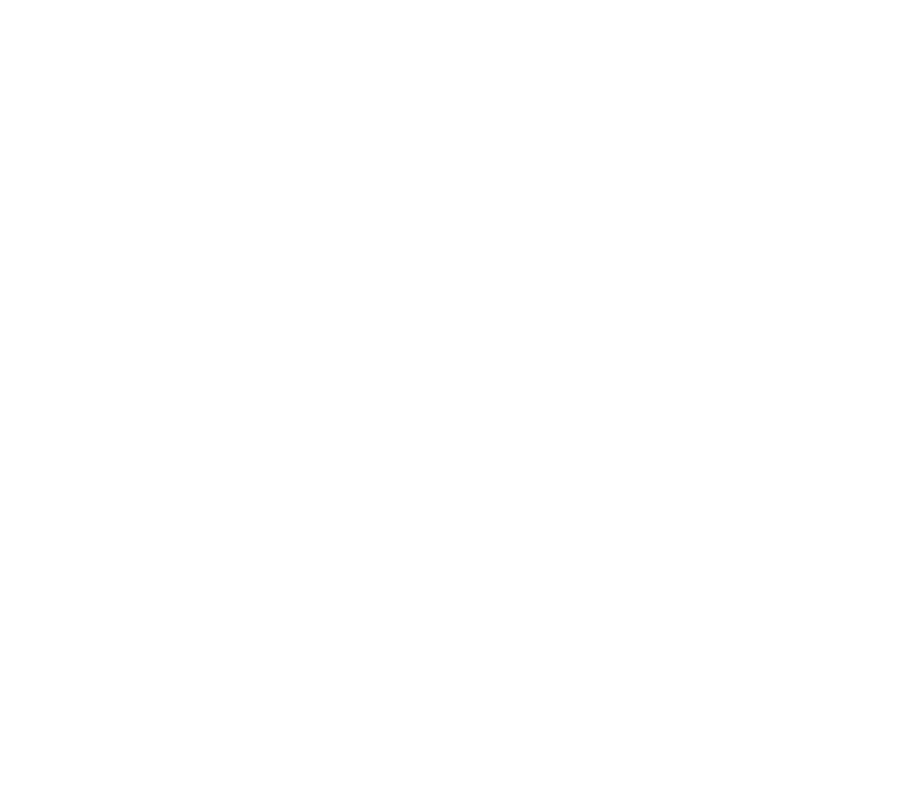
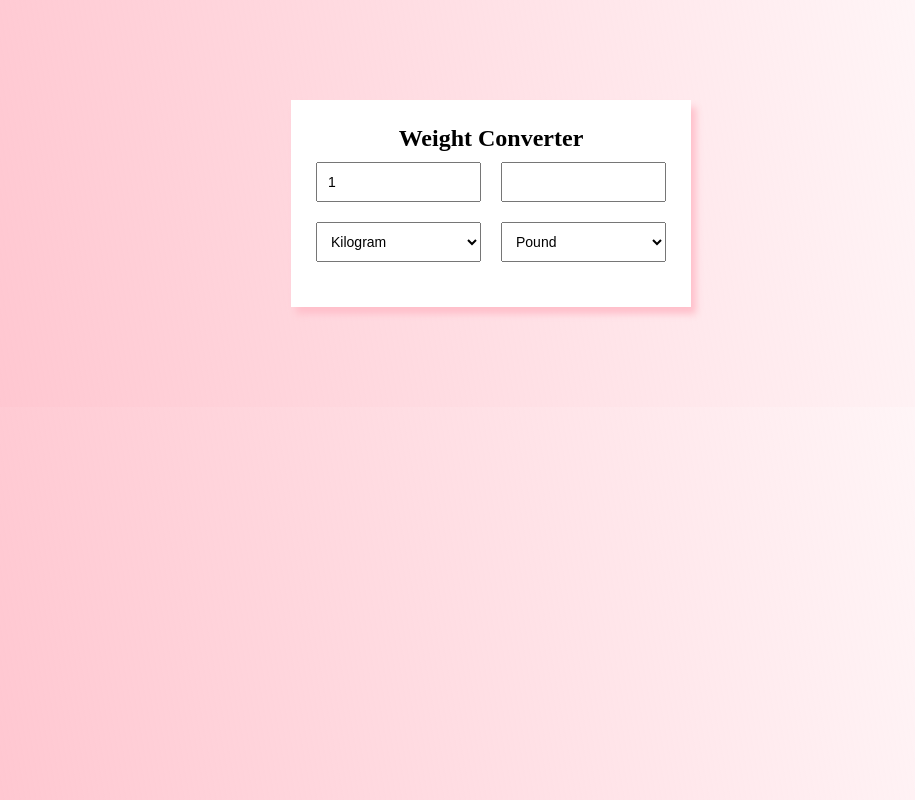
Before and after one commit to sanjidasarwar/jsProjects, a plain HTML site: page weightConverter/index.html in a window 1280 px wide. Shown: the whole page, without its empty margins (149-1064 px from the left). Drawn offline with Linux system fonts and the light colour scheme.

Commit message:
weightConverter- design is completed

```diff
--- a/weightConverter/index.html
+++ b/weightConverter/index.html
@@ -7,7 +7,33 @@
     <link rel="stylesheet" href="style.css">
 </head>
 <body>
-
+    <div id="main">
+        <h2>Weight Converter</h2>
+        <div class="allFiled">
+            <div>
+                <input type="number" name="initailWeightValue" id="" value="1">
+                <select name="initailWeight" id="initailWeight">
+                    <option value="tonne">Tonne</option>
+                    <option value="kg" selected>Kilogram</option>
+                    <option value="gm">Gram</option>
+                    <option value="mg">Miligram</option>
+                    <option value="pound">Pound</option>
+                    <option value="ounce">Ounce</option>
+                </select>
+            </div>
+            <div>
+                <input type="number" name="initailWeightValue" id="" value="">
+                <select name="convertedWeight" id="convertedWeight">
+                    <option value="tonne">Tonne</option>
+                    <option value="kg">Kilogram</option>
+                    <option value="gm">Gram</option>
+                    <option value="mg">Miligram</option>
+                    <option value="pound" selected>Pound</option>
+                    <option value="ounce">Ounce</option>
+                </select>
+            </div>
+        </div>
+    </div>
 
     <script src="script.js"></script>
 </body>
--- a/weightConverter/style.css
+++ b/weightConverter/style.css
@@ -0,0 +1,35 @@
+*{
+    margin: 0;
+    padding: 0;
+    box-sizing: border-box;
+}
+
+body{
+    background-image: linear-gradient(80deg, pink, transparent);
+}
+
+#main{
+    width: 400px;
+    margin: 100px auto;
+    background-color: #fff;
+    padding: 25px;
+    box-shadow: 5px 7px 7px pink;
+}
+
+h2{
+    text-align: center;
+    margin-bottom: 10px;
+}
+input, select{
+    width: 100%;
+    height: 40px;
+    padding: 10px;
+    font-size: 14px;
+    margin-bottom: 20px;
+}
+
+.allFiled{
+    display: flex;
+    justify-content: space-between;
+    gap: 20px;
+}
```
